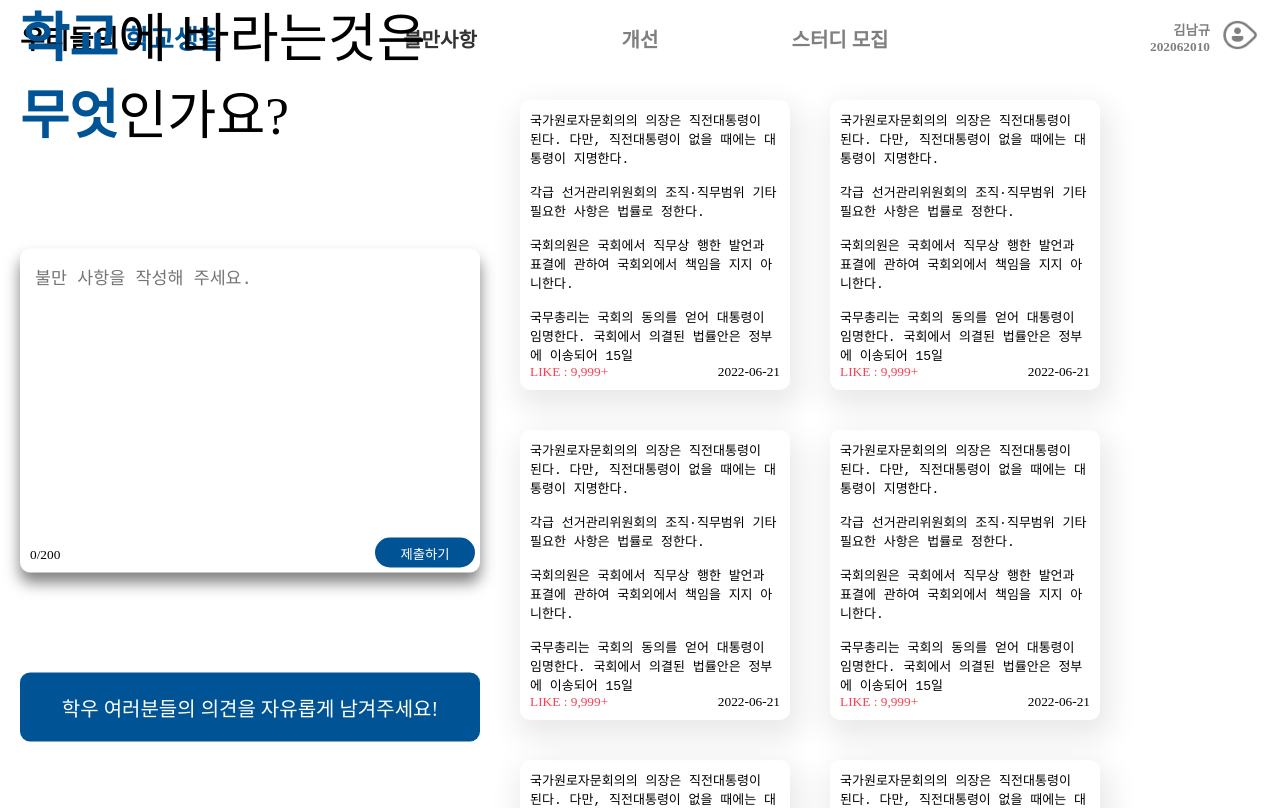
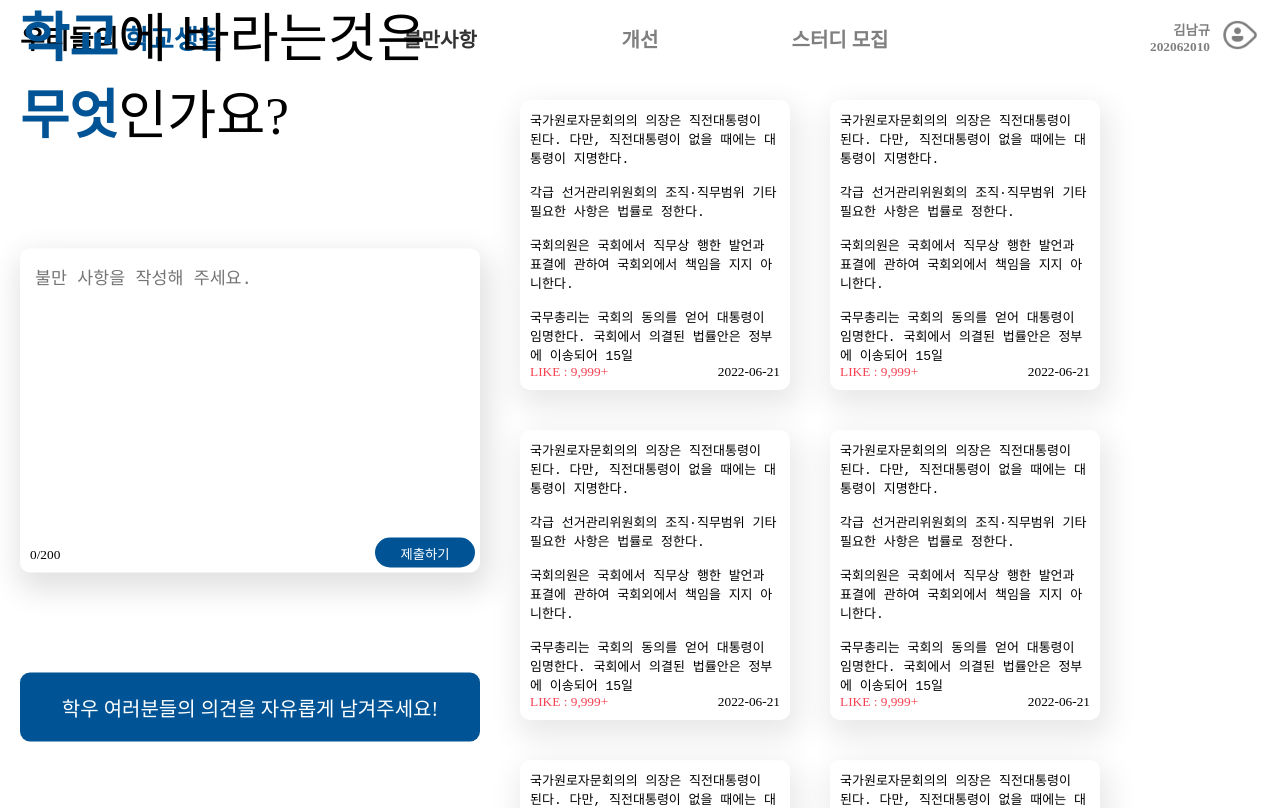
Before and after one commit to vpdls1511/Our_School_Life, a React (Create React App) app in the folder client/: page /suggestion in a window 1280 px wide. Shown: the top 808 px of the page. Built offline with nearby package versions, Linux system fonts and the light colour scheme.

Commit message:
style(vpdls1511) : 불만사항 작성부분 그림자 변경

```diff
--- a/client/src/assets/components/SuggestionInputArea.scss
+++ b/client/src/assets/components/SuggestionInputArea.scss
@@ -6,7 +6,7 @@
   transform: translate(-50%, -50%);
   >.inputArea{
     position: relative;
-    box-shadow: 0 10px 15px #7f7f7f;
+    box-shadow: 4px 12px 30px 6px rgba(0, 0, 0, .12);
     border-radius: 10px;
     overflow: hidden;
     >.inputBox{
```
